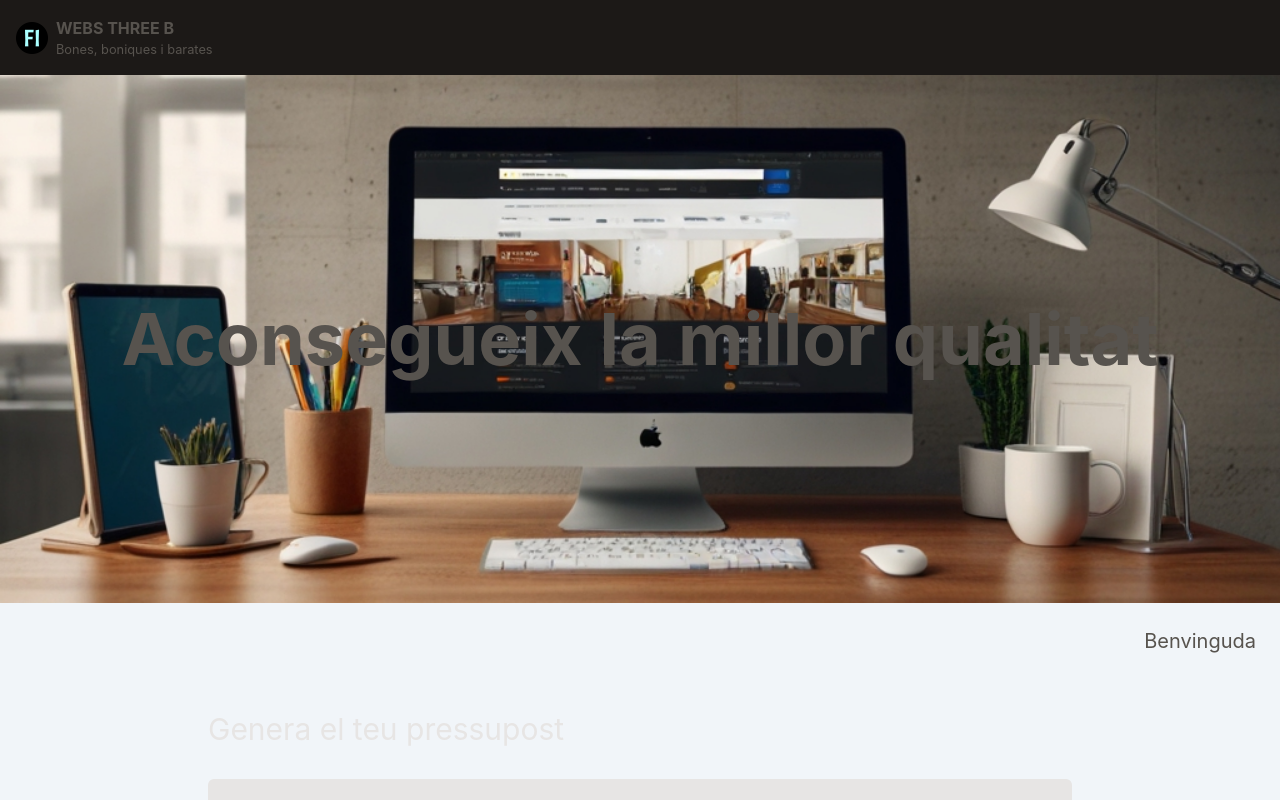
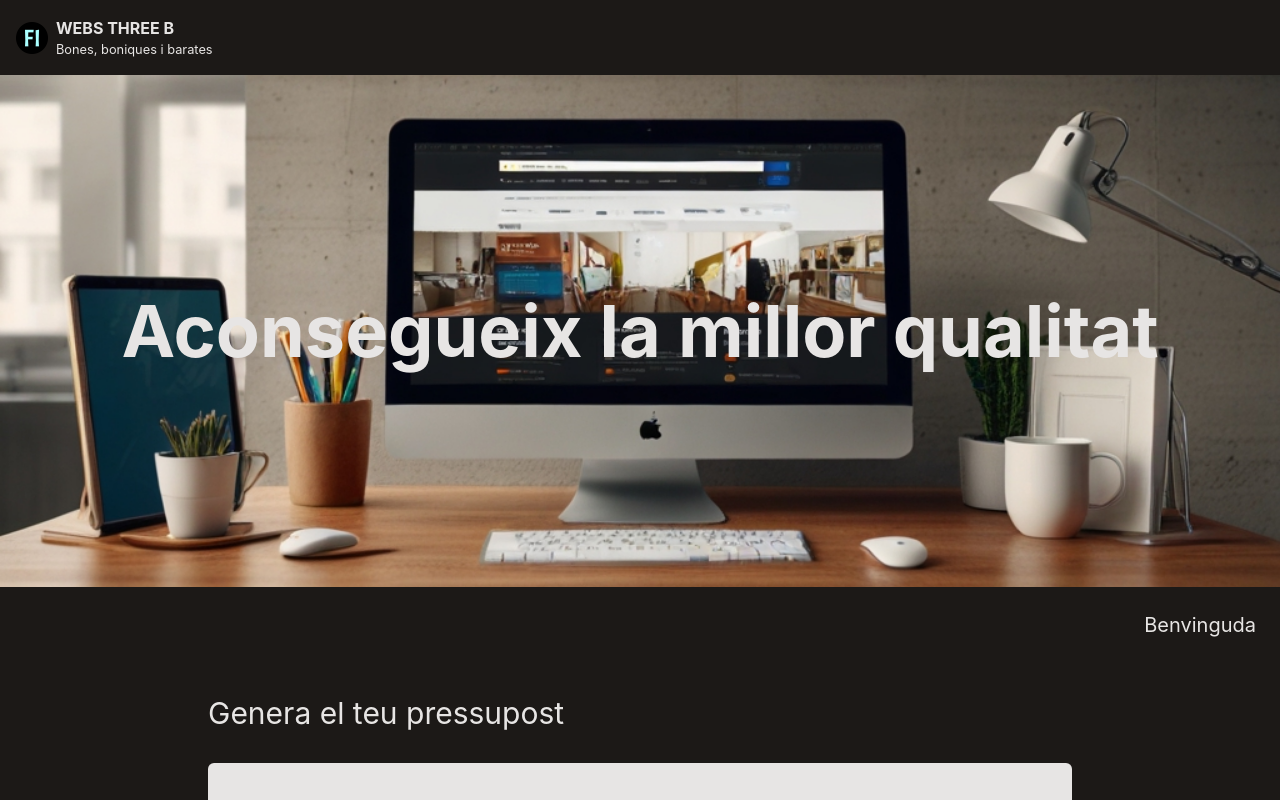
Before and after one commit to JuanDNJ/s6-pressupostos, a React (Vite) app: page /s6-pressupostos/calculadora in a window 1280 px wide. Shown: the top 800 px of the page. Built offline with nearby package versions, Linux system fonts and the light colour scheme.

Commit message:
Añadiendo en la configuracion de tailwind un nuevo tamaño de panatalla.

```diff
--- a/src/assets/index.css
+++ b/src/assets/index.css
@@ -7,7 +7,7 @@
   line-height: 1.5;
   font-weight: 400;
 
-  color-scheme: dark light;
+  color-scheme:  light dark;
 
   font-synthesis: none;
   text-rendering: optimizeLegibility;
@@ -23,10 +23,13 @@ img {
   object-position: center;
 }
 .banner {
-  @apply min-h-56 md:min-h-[528px] flex items-center justify-center overflow-hidden;
+  @apply min-h-56 md:min-h-[488px] lg:min-h-[512px] flex items-center justify-center overflow-hidden;
   background-position: center center;
   background-repeat: no-repeat;
   background-size: cover;
+  transition: all 500ms ease-in-out;
+}
+.banner  > h1{
   transition: all 500ms ease-in-out;
 }
 .welcome {
@@ -37,6 +40,12 @@ img {
 }
 @media (prefers-color-scheme: light) {
   :root {
-    @apply text-stone-600 bg-slate-100;
+    @apply text-stone-200 bg-stone-900;
   }
 }
+
+@media (prefers-color-scheme: dark) {
+  :root {
+    @apply text-stone-900 bg-stone-200;
+  }
+}
--- a/src/pages/Calculator.jsx
+++ b/src/pages/Calculator.jsx
@@ -13,7 +13,7 @@ const Calculator = () => {
         className="banner"
         style={{ backgroundImage: `url(${imgBanner})` }}
       >
-        <h1 className="text-2xl md:text-7xl font-bold">
+        <h1 className="text-[1.3rem] xs:text-2xl sm:text-3xl md:text-5xl lg:text-7xl xl:text-[84px] font-bold">
           Aconsegueix la millor qualitat
         </h1>
       </section>
@@ -147,7 +147,6 @@ const Calculator = () => {
             </section>
           </footer>
         </Form>
-
         <Budgets />
       </section>
     </>
--- a/src/pages/Home.jsx
+++ b/src/pages/Home.jsx
@@ -6,9 +6,9 @@ const Home = () => {
   return (
     <>
       <section className="max-w-7xl m-auto">
-        <article className="flex flex-col gap-2">
+        <article className="flex flex-col gap-2 py-16">
           <div className="py-4">
-            <h1 className="text-5xl text-center p-4">
+            <h1 className="text-7xl text-center p-4">
               Benvingut a Web three B
             </h1>
             <p className="p-4 text-xl md:text-2xl text-center md:text-pretty">
--- a/tailwind.config.js
+++ b/tailwind.config.js
@@ -2,6 +2,13 @@
 export default {
   content: ["./index.html", "./src/**/*.{js,ts,jsx,tsx}"],
   theme: {
+    screens: {
+      xs: '375px',
+      sm: '480px',
+      md: '768px',
+      lg: '976px',
+      xl: '1440px',
+    },
     extend: {},
   },
   plugins: [],
```
